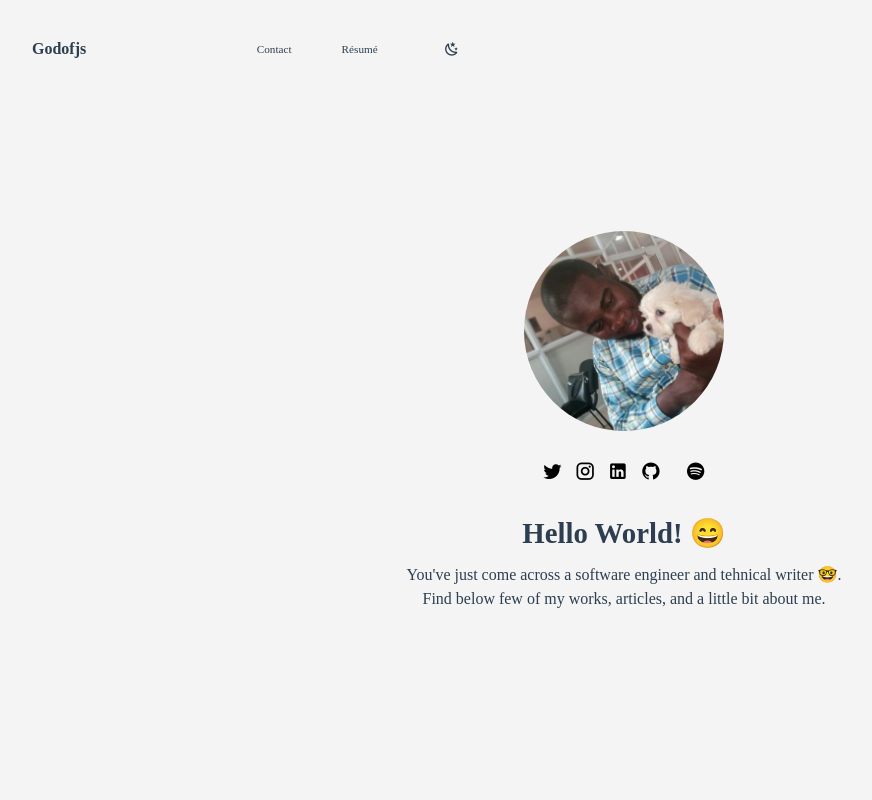
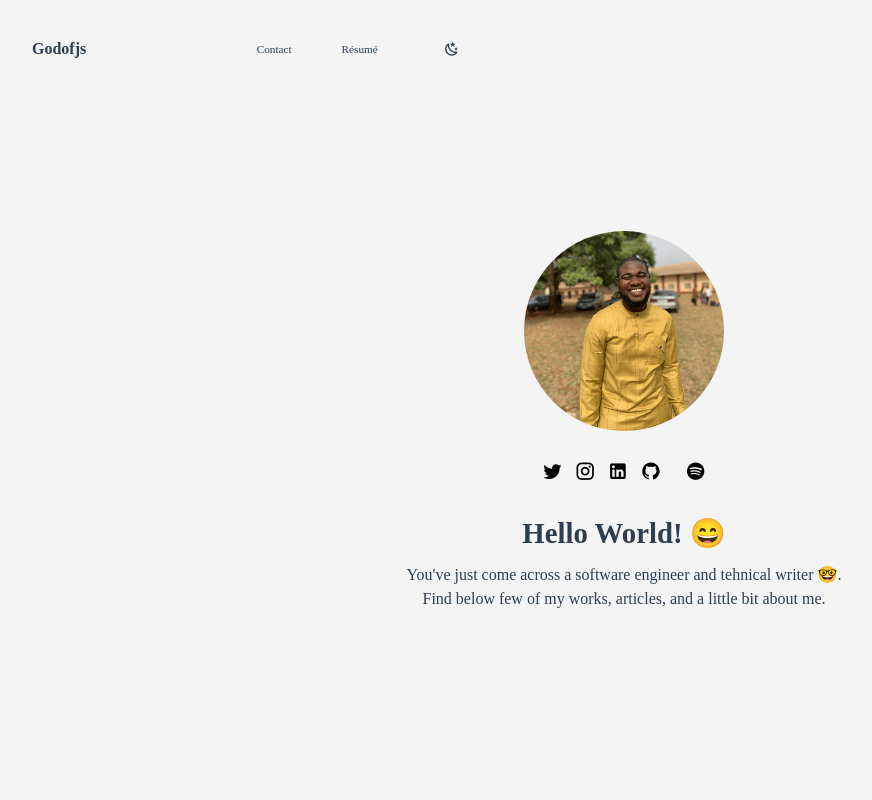
Before and after one commit to god-of-js/my-portfolio, a Vue app: page / in a window 1280 px wide. Shown: the top 800 px of the page, without its empty margins (16-888 px from the left). Built offline with nearby package versions, Linux system fonts and the light colour scheme; some icons are missing; a web font is replaced by a local one.

Commit message:
changed image

```diff
--- a/src/views/Home.vue
+++ b/src/views/Home.vue
@@ -3,7 +3,7 @@
     <section
       class="first-layer d-flex flex-column justify-content-center align-items-center"
     >
-      <div><img src="/img/dogme.jpg" /></div>
+      <div><img src="/img/nativeme.jpg" /></div>
       <div class="pt-4 d-flex align-items-center socials">
         <a href="https://twitter.com/godofjs" target="_blank"
           ><button class="mdi-twitter mdi trans_btn"></button>
```
